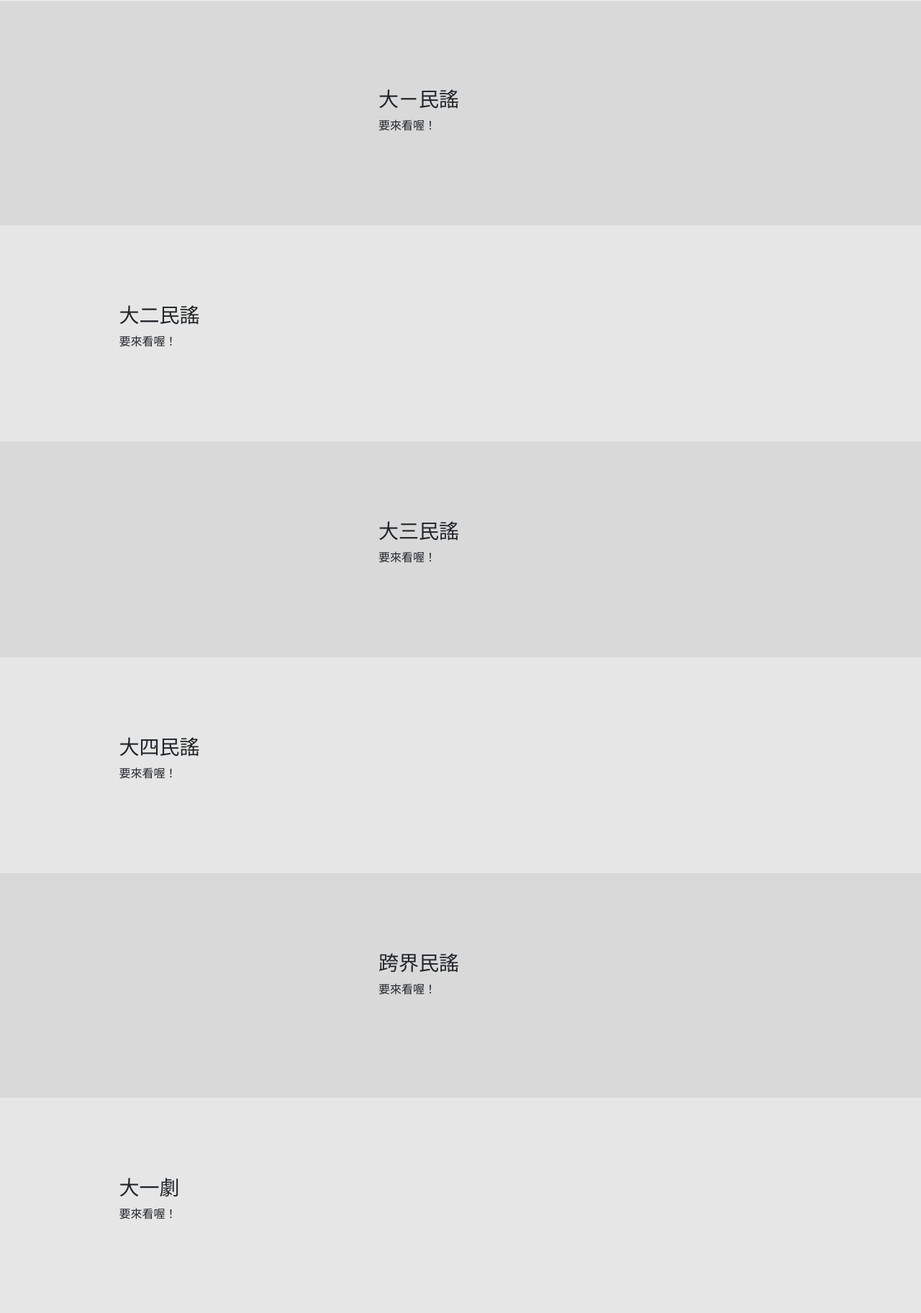
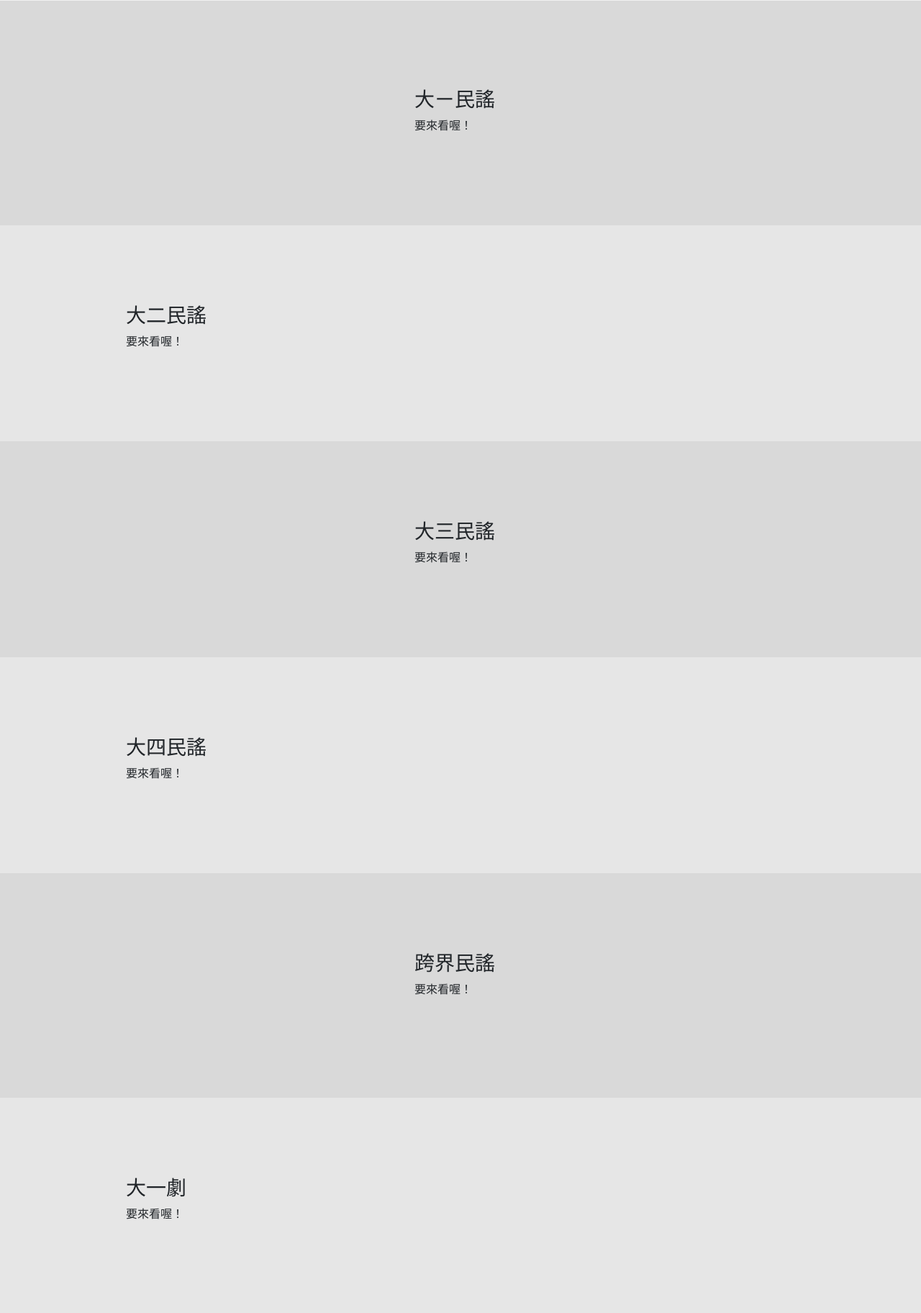
Before and after one commit to duck105/2018CSIENight, a Rails app: page /events in a window 1280 px wide. Shown: the part 781-2605 px from the top of the page at 72% size. Run offline with Rails 7, Linux system fonts and the light colour scheme; data comes from the database, SQL or seed files in the repository; style sheets or scripts are compiled from the project's sources; some libraries are stand-ins or nearby versions.

Commit message:
Fix content width problem on larger browser
Change the width in different screen width

```diff
--- a/app/assets/stylesheets/events.scss
+++ b/app/assets/stylesheets/events.scss
@@ -105,9 +105,7 @@
   padding-right: 30px;
   min-height: 300px;
   flex-direction: row;
-  /* background-color: #2e3450; V1(original) */
   background-color: #d9d9d9; /* Light Gray */
-  /* background-color: #4488FF; */
   @media screen and (max-width: 980px) {
     padding-right: 30px;
     padding-left: 45px;
@@ -119,7 +117,7 @@
 }
 
 .evt_img {
-  min-width: 400px;
+  min-width: 450px;
   background-position: center center;
   background-size: cover;
   border-radius: 0;
@@ -188,12 +186,12 @@
 }
 
 @media screen and (max-width: 1680px) {
-  .evt_tabpanel > .evt_nav_section > .evt_img {
-    width: 40%;
+  .evt_img {
+    width: 50%;
   }
 
   .evt_tabpanel > .evt_nav_section > .evt_content {
-    width: 60%;
+    width: 55%;
   }
 }
 
@@ -203,7 +201,7 @@
   }
 
   .evt_tabpanel > .evt_nav_section > .evt_content {
-    width: 55%;
+    width: 50%;
   }
 }
 
```
